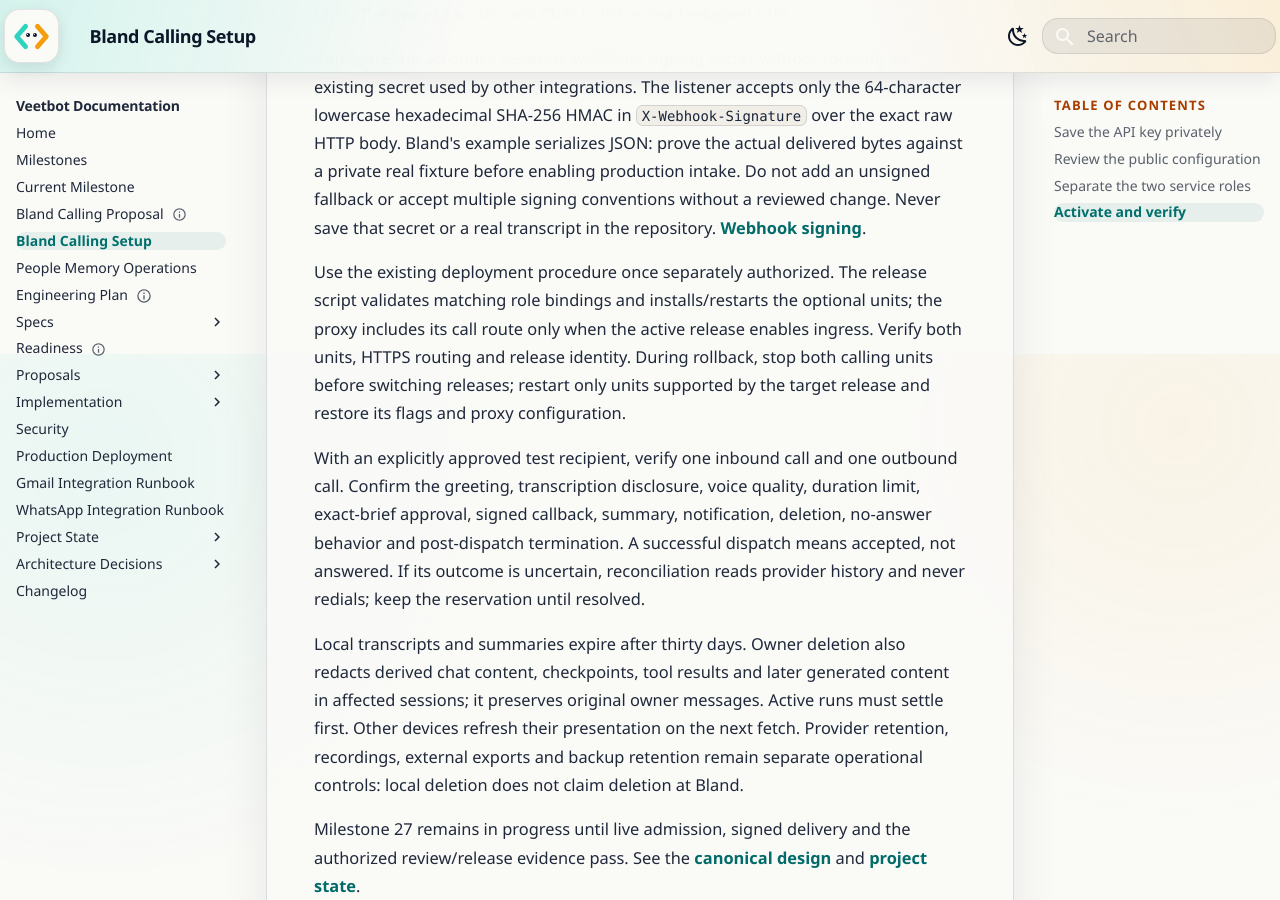
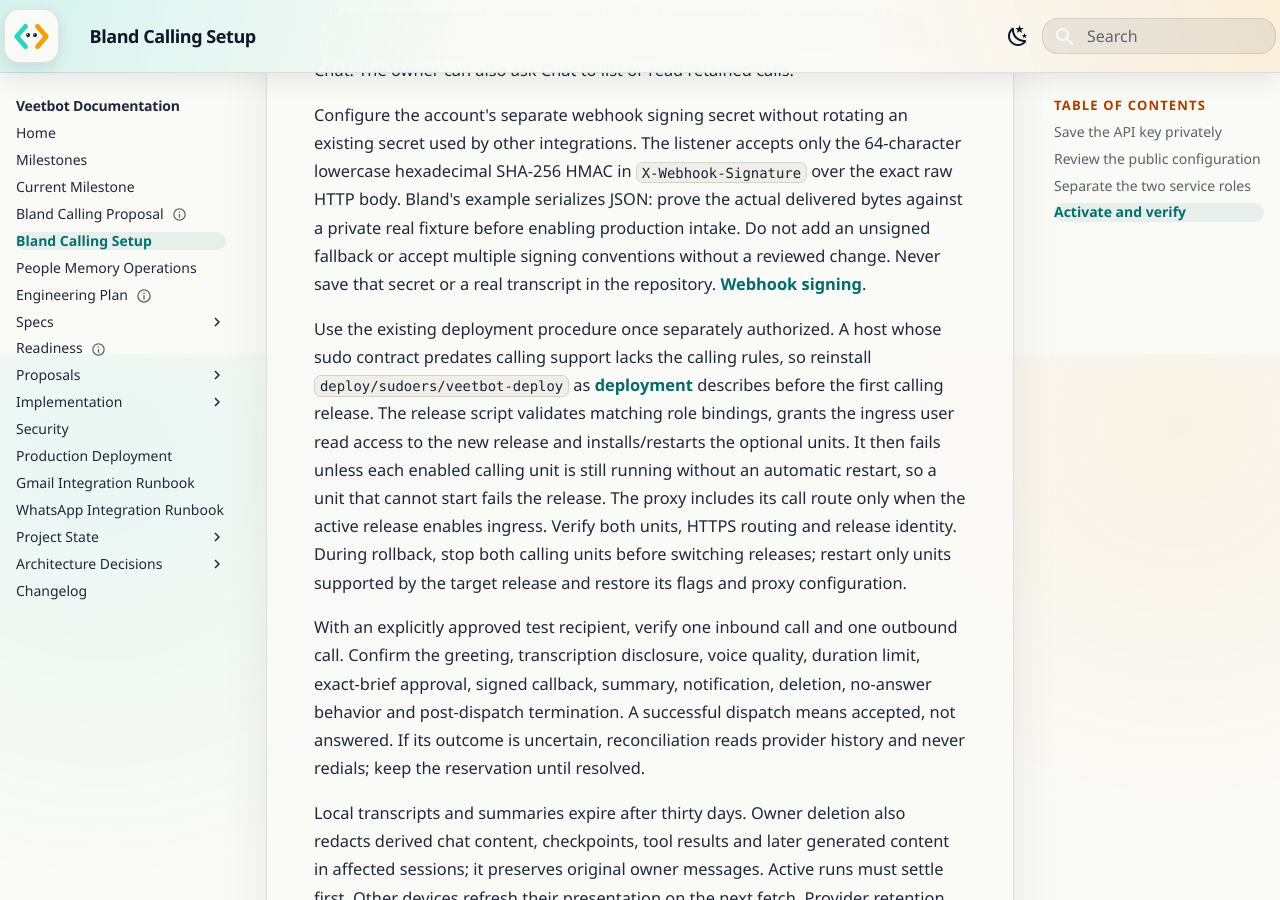
Before and after one commit to avitus/veetbot, an MkDocs documentation site: the page built from docs/bland-setup.md, in a window 1280 px wide and 900 px high, scrolled down 5946 px. Built offline with MkDocs 1.6.1 and Material for MkDocs 9.7.7, drawn with Linux system fonts in a browser that asks for light colours; some of the changed text lies outside the part shown.

Commit message:
fix: let calling services start and verify them on release
The shipped call-role environments use token authentication with no
owner scopes, but startup validation required AUTH_SCOPES, so both
`agent call-worker` and `agent call-ingress` exited immediately. Call
roles now validate without owner scopes; the owner API still requires
them.

The release tree is created with umask 027 and the ingress listener runs
as a user outside the veetbot group, so it could not execute the release
virtualenv. When intake is enabled the release now grants that user read
access to the staged release with an ACL before promotion.

Calling units have no readiness probe, so a crash-looping unit used to
pass the release. After the API checks the release now waits
VEETBOT_CALL_SETTLE_SECS (default 15) and requires each enabled calling
unit to be active with no automatic restart. The sudo contract gains the
matching status rules.

Reading-Lane: A
Co-Authored-By: Claude Opus 5 <noreply@anthropic.com>
Glen-Conversation: f20868e5-72e8-4af8-85de-8c35047cd012

```diff
--- a/docs/bland-setup.md
+++ b/docs/bland-setup.md
@@ -103,7 +103,9 @@ this account has a particular plan or price.
 
 The application holds the private Bland credential for approved outbound tools.
 The dedicated `veetbot-call` worker holds it for bounded result reconciliation
-and termination. It has no owner API bearer or model credentials. The separate
+and termination. It has no owner API bearer or model credentials. Both calling
+roles act for the owner tenant and principal but hold none of the owner's
+scopes, so their environments leave `AUTH_SCOPES` empty. The separate
 `veetbot-call-ingress` listener has only a webhook signing secret and receipt
 database access. It verifies the raw bytes before parsing, queues only a call ID,
 and listens at `127.0.0.1:8003`; the public proxy exposes only `/webhooks/bland`.
@@ -223,12 +225,18 @@ intake. Do not add an unsigned fallback or accept multiple signing conventions
 without a reviewed change. Never save that secret or a real transcript in the
 repository. [Webhook signing](https://docs.bland.ai/tutorials/webhook-signing).
 
-Use the existing deployment procedure once separately authorized. The release
-script validates matching role bindings and installs/restarts the optional
-units; the proxy includes its call route only when the active release enables
-ingress. Verify both units, HTTPS routing and release identity. During rollback,
-stop both calling units before switching releases; restart only units supported
-by the target release and restore its flags and proxy configuration.
+Use the existing deployment procedure once separately authorized. A host whose
+sudo contract predates calling support lacks the calling rules, so reinstall
+`deploy/sudoers/veetbot-deploy` as [deployment](deployment.md#one-time-host-preparation)
+describes before the first calling release. The release script validates
+matching role bindings, grants the ingress user read access to the new release
+and installs/restarts the optional units. It then fails unless each enabled
+calling unit is still running without an automatic restart, so a unit that
+cannot start fails the release. The proxy includes its call route only when the
+active release enables ingress. Verify both units, HTTPS routing and release
+identity. During rollback, stop both calling units before switching releases;
+restart only units supported by the target release and restore its flags and
+proxy configuration.
 
 With an explicitly approved test recipient, verify one inbound call and one
 outbound call. Confirm the greeting, transcription disclosure, voice quality,
```
Also changed, not shown: docs/changelog.md (+14 -0 lines), docs/deployment.md (+12 -0 lines), 10 other files.
